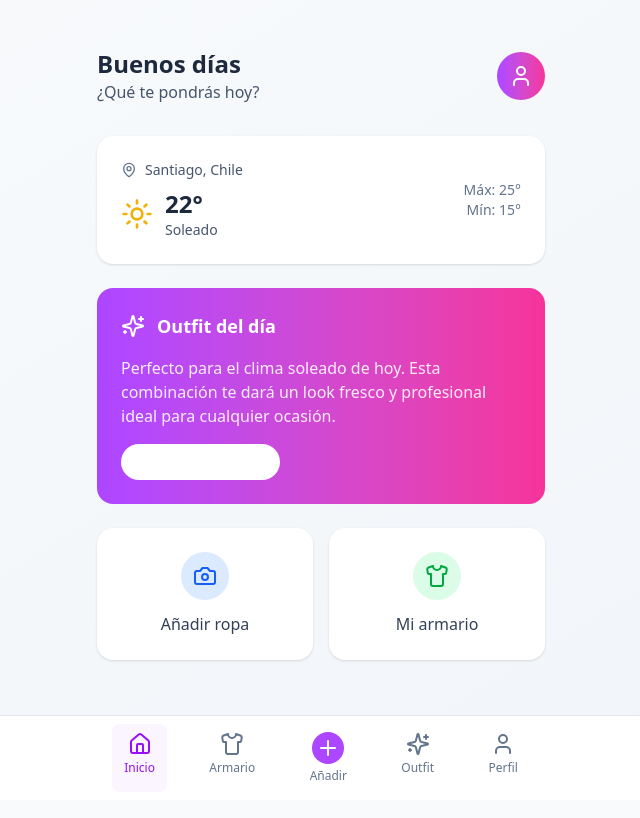
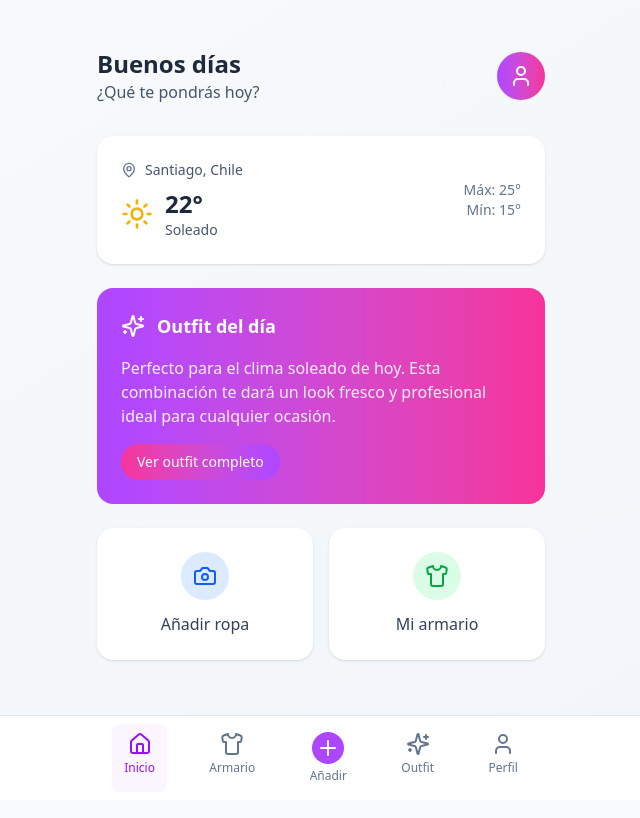
Before and after one commit to nakamas-innovacion/virtual-wardrobe, a React (Vite) app: page / in a window 1280 px wide. Shown: the top 818 px of the page, without its empty margins (319-959 px from the left). Built offline with nearby package versions, Linux system fonts and the light colour scheme.

Commit message:
Button/Image Fix

```diff
--- a/src/App.jsx
+++ b/src/App.jsx
@@ -17,7 +17,7 @@ function App() {
       brand: 'Zara',
       color: 'bg-white',
       season: 'all',
-      image: '/api/placeholder/300/300'
+      image: 'https://b2ctreckcl.vtexassets.com/arquivos/ids/169126-800-auto?v=638695409461730000&width=800&height=auto&aspect=true'
     },
     {
       id: 2,
@@ -26,7 +26,7 @@ function App() {
       brand: 'H&M',
       color: 'bg-blue-600',
       season: 'all',
-      image: '/api/placeholder/300/300'
+      image: 'https://www.zazadorali.cl/wp-content/uploads/2023/08/JN8000-AZUL-01.jpg'
     },
     {
       id: 3,
@@ -35,7 +35,7 @@ function App() {
       brand: 'Nike',
       color: 'bg-white',
       season: 'spring',
-      image: '/api/placeholder/300/300'
+      image: 'https://i.pinimg.com/736x/a8/38/84/a838843f2b0b10fc157683f44df3a2e3.jpg'
     },
     {
       id: 4,
@@ -44,7 +44,7 @@ function App() {
       brand: 'Mango',
       color: 'bg-black',
       season: 'fall',
-      image: '/api/placeholder/300/300'
+      image: 'https://hmchile.vtexassets.com/arquivos/ids/6674801/Blazer-de-botonadura-sencilla-Slim-Fit---Negro---H-M-CL.jpg?v=638755438210430000'
     }
   ])
 
@@ -60,9 +60,9 @@ function App() {
     title: 'Look Casual Elegante',
     description: 'Perfecto para el clima soleado de hoy. Esta combinación te dará un look fresco y profesional ideal para cualquier ocasión.',
     items: [
-      { name: 'Camisa Blanca', image: '/api/placeholder/150/150' },
-      { name: 'Jeans Azules', image: '/api/placeholder/150/150' },
-      { name: 'Sneakers Blancos', image: '/api/placeholder/150/150' }
+      { name: 'Camisa Blanca', image: 'https://b2ctreckcl.vtexassets.com/arquivos/ids/169126-800-auto?v=638695409461730000&width=800&height=auto&aspect=true' },
+      { name: 'Jeans Azules', image: 'https://www.zazadorali.cl/wp-content/uploads/2023/08/JN8000-AZUL-01.jpg' },
+      { name: 'Sneakers Blancos', image: 'https://i.pinimg.com/736x/a8/38/84/a838843f2b0b10fc157683f44df3a2e3.jpg' }
     ]
   }
 
--- a/src/views/Home.jsx
+++ b/src/views/Home.jsx
@@ -47,7 +47,7 @@ const HomeView = ({ onNavigate, weatherData, outfitSuggestion }) => {
           <p className="mb-4 opacity-90">{outfitSuggestion.description}</p>
           <button
             onClick={() => onNavigate('outfit')}
-            className="bg-white bg-opacity-20 backdrop-blur-sm px-4 py-2 rounded-full text-sm font-medium"
+            className="bg-gradient-to-r from-pink-500 to-purple-500 bg-opacity-20 backdrop-blur-sm px-4 py-2 rounded-full text-sm font-medium"
           >
             Ver outfit completo
           </button>
--- a/src/views/Profile.jsx
+++ b/src/views/Profile.jsx
@@ -21,7 +21,12 @@ const ProfileView = ({ onNavigate }) => {
 
           <div className="flex items-center gap-4">
             <div className="w-20 h-20 bg-white bg-opacity-20 rounded-full flex items-center justify-center">
-              <User className="w-10 h-10 text-white" />
+              <img
+                src={"https://img.freepik.com/foto-gratis/mujer-posando-tiro-medio-estudio_23-2149883753.jpg?semt=ais_hybrid&w=740"}
+                alt="User"
+                className="w-full h-full rounded-full object-cover"
+              />
+              <User className="w-10 h-10 text-white"/>
             </div>
             <div>
               <h2 className="text-2xl font-bold">María García</h2>
@@ -72,7 +77,7 @@ const ProfileView = ({ onNavigate }) => {
         <div className="bg-gradient-to-r from-yellow-400 to-orange-500 rounded-2xl p-6 mt-6 text-white">
           <h3 className="font-bold text-lg mb-2">✨ Hazte Premium</h3>
           <p className="text-sm opacity-90 mb-4">Desbloquea outfits ilimitados, análisis de estilo avanzado y más funciones increíbles.</p>
-          <button className="bg-white bg-opacity-20 backdrop-blur-sm px-6 py-2 rounded-full text-sm font-medium">
+          <button className="bg-gradient-to-r from-orange-500 to-yellow-400 bg-opacity-20 backdrop-blur-sm px-6 py-2 rounded-full text-sm font-medium">
             Mejorar ahora
           </button>
         </div>
```
